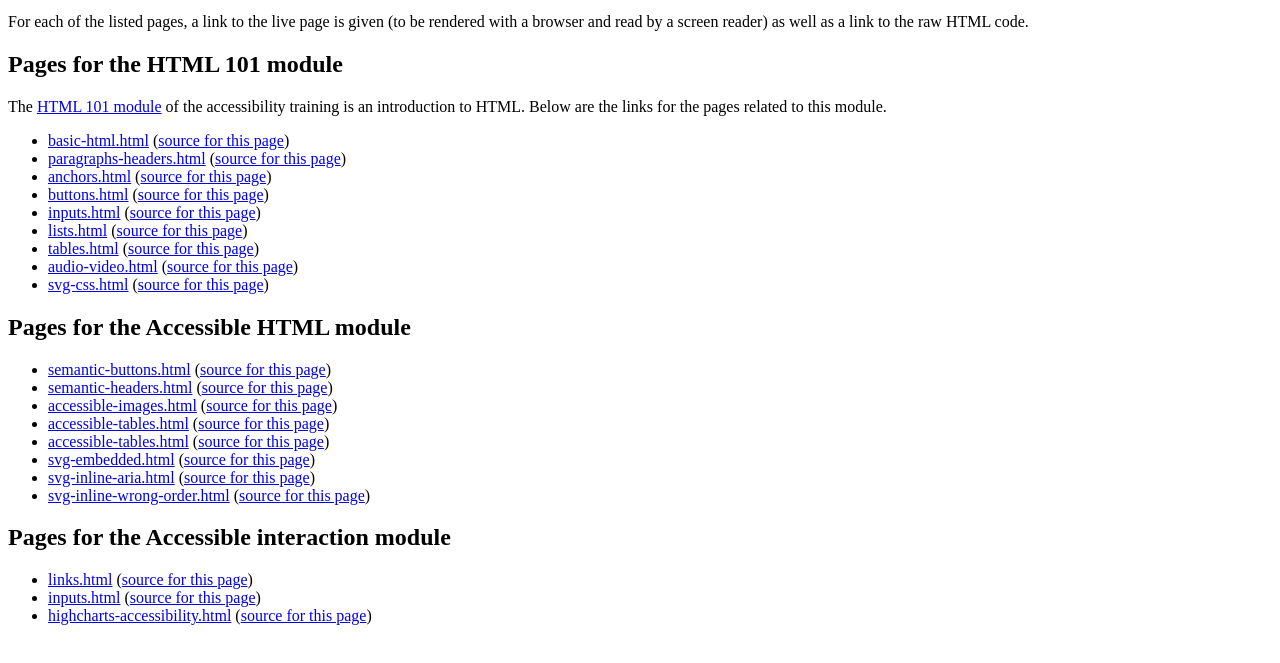
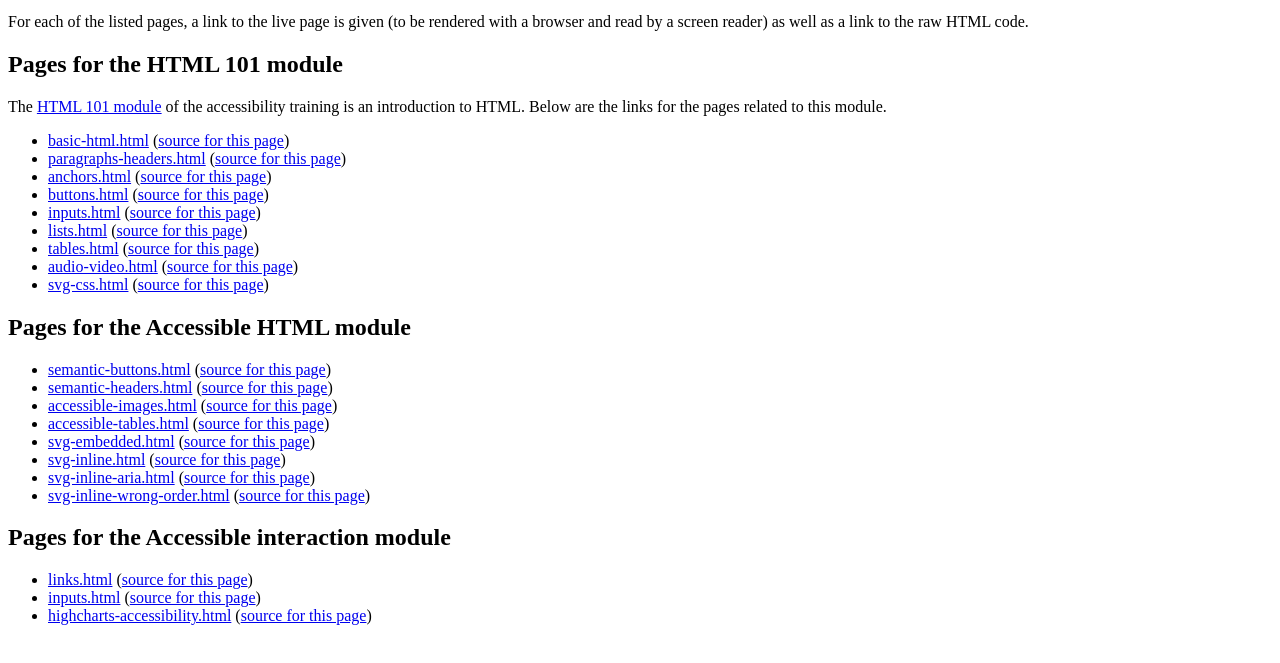
Before and after one commit to maartenzam/accessible-html-dataviz, a plain HTML site: page index.html in a window 1280 px wide. Shown: the part 101-764 px from the top of the page. Drawn offline with Linux system fonts and the light colour scheme.

Commit message:
Correction index.html

```diff
--- a/index.html
+++ b/index.html
@@ -26,8 +26,8 @@
         <li><a href="semantic-headers.html">semantic-headers.html</a> (<a href="https://github.com/maartenzam/accessible-html-dataviz/blob/master/semantic-headers.html">source for this page</a>)</li>
         <li><a href="accessible-images.html">accessible-images.html</a> (<a href="https://github.com/maartenzam/accessible-html-dataviz/blob/master/accessible-images.html">source for this page</a>)</li>
         <li><a href="accessible-tables.html">accessible-tables.html</a> (<a href="https://github.com/maartenzam/accessible-html-dataviz/blob/master/accessible-tables.html">source for this page</a>)</li>
-        <li><a href="accessible-tables.html">accessible-tables.html</a> (<a href="https://github.com/maartenzam/accessible-html-dataviz/blob/master/accessible-tables.html">source for this page</a>)</li>
         <li><a href="svg-embedded.html">svg-embedded.html</a> (<a href="https://github.com/maartenzam/accessible-html-dataviz/blob/master/svg-embedded.html">source for this page</a>)</li>
+        <li><a href="svg-inline.html">svg-inline.html</a> (<a href="https://github.com/maartenzam/accessible-html-dataviz/blob/master/svg-inline.html">source for this page</a>)</li>
         <li><a href="svg-inline-aria.html">svg-inline-aria.html</a> (<a href="https://github.com/maartenzam/accessible-html-dataviz/blob/master/svg-inline-aria.html">source for this page</a>)</li>
         <li><a href="svg-inline-wrong-order.html">svg-inline-wrong-order.html</a> (<a href="https://github.com/maartenzam/accessible-html-dataviz/blob/master/svg-inline-wrong-order.html">source for this page</a>)</li>
     </ul>
```
